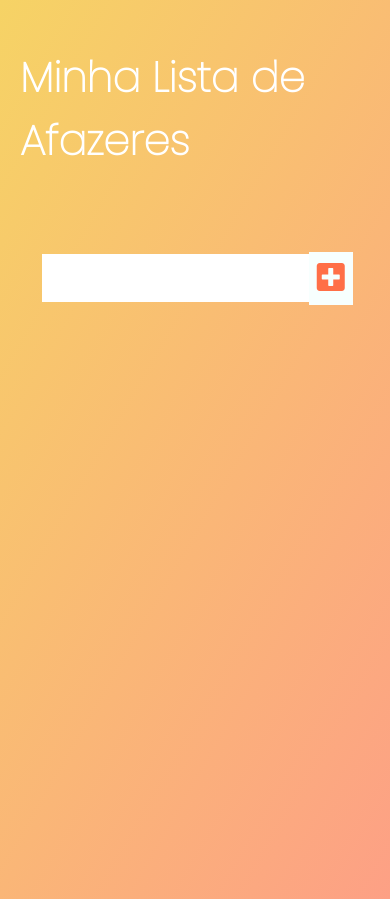
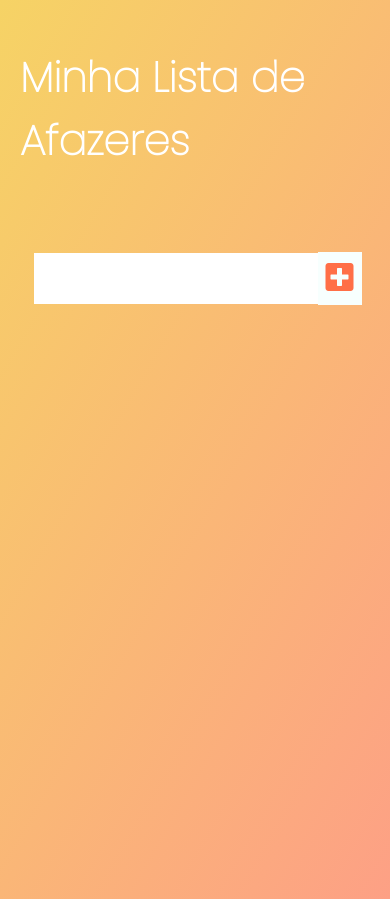
Before and after one commit to FelipeLC89/ListaDeAfazeres, a plain HTML site: page index.html in a window 390 px wide. Drawn offline with Linux system fonts and the light colour scheme.

Commit message:
alterações versao mobile

```diff
--- a/style.css
+++ b/style.css
@@ -141,6 +141,7 @@ select {
 @media screen and (max-width: 1024px) {
   body {
     margin: 25px 15px 30px 20px;
+    font-family: "Poppins", sans-serif;
   }
   header {
     font-size: 1.7rem;
@@ -153,6 +154,7 @@ select {
 @media screen and (max-width: 768px) {
   body {
     margin: 25px 15px 30px 20px;
+    font-family: "Poppins", sans-serif;
   }
   .todo {
     align-items: center;
@@ -163,8 +165,9 @@ select {
     align-items: center;
   }
   .todo-input {
-    width: 75%;
+    width: 80%;
     font-size: 1.7rem;
+    padding: 0.6rem;
   }
   form {
     min-height: 20vh;
```
